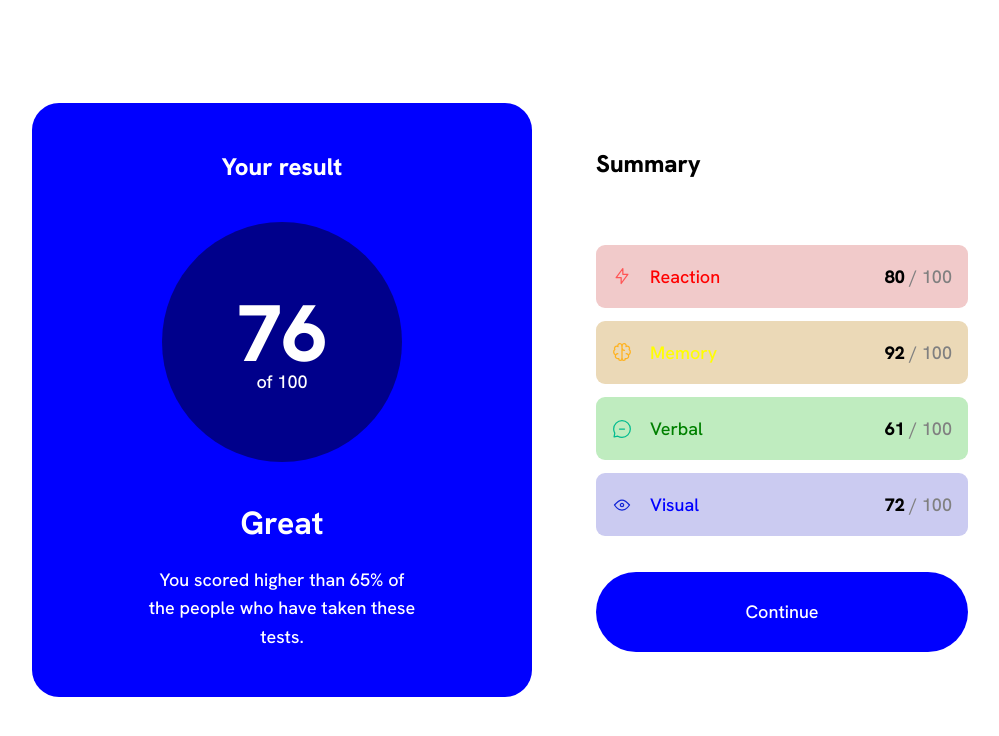
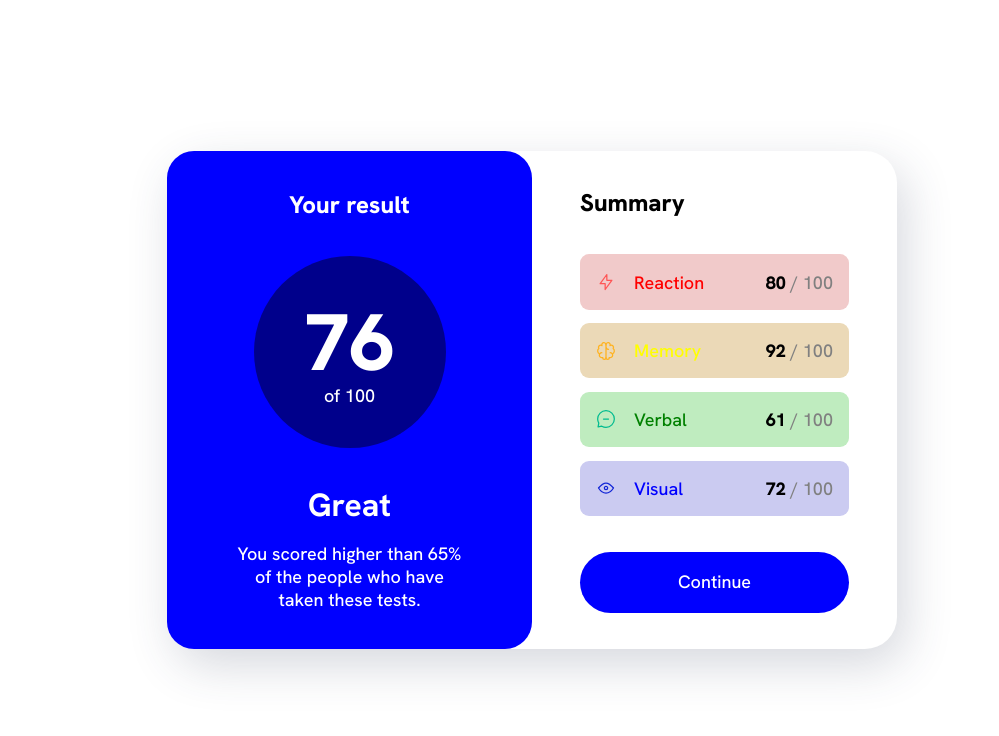
Before and after one commit to nivancheva/result-summary-component-react, a React (Create React App) app: page / in a window 1280 px wide. Shown: the top 736 px of the page, without its empty margins (108-1107 px from the left). Built offline with nearby package versions, Linux system fonts and the light colour scheme.

Commit message:
add box shadow

```diff
--- a/src/App.css
+++ b/src/App.css
@@ -28,13 +28,13 @@ body {
     border-radius: 0 0 1.25em 1.25em;
     overflow: hidden;
     text-align: center;
-    line-height: 1.6;
 
     color: white;
 
     display: grid;
     gap: 2em;
-    padding: 2.5em;
+    padding: 2em;
+    justify-content: center;
 }
 
 .results h1 {
@@ -45,13 +45,14 @@ body {
 .result-score {
     background-color: darkblue;
     border-radius: 50%;
-    width: 15rem;
+    width: 12rem;
     margin-inline: auto;
     aspect-ratio: 1 / 1;
-    line-height: 1;
+    line-height: 1.1;
 
     display: grid;
     place-content: center;
+
 }
 
 .result-score span {
@@ -69,7 +70,7 @@ body {
 }
 
 .summary {
-    padding: 2.5em;
+    padding: 2em;
     display: grid;
     gap: 2em;
 }
@@ -86,15 +87,19 @@ body {
     margin: 0;
 }
 
-button {
+.btn {
     cursor: pointer;
     border: 0;
     border-radius: 100vw;
-    line-height: 1;
+    line-height: 1.6;
     background-color: blue;
     color: white;
 
     padding: 1rem 2rem;
+}
+
+.btn:hover {
+    background-color: red;
 }
 
 @media (min-width:800px) {
@@ -106,17 +111,19 @@ button {
     .result-summary {
         display: grid;
         grid-template-columns: repeat(2, 1fr);
-        max-width: 1000px;
+        max-width: 730px;
 
         margin-inline: 2em;
+        border-radius: 2rem;
+        box-shadow: .5rem 1rem 3rem hsl(224, 30%, 27%, .2);
     }
 
     .results {
         border-radius: 1.5em;
-        padding: 2.5em 7.25rem;
+        padding: 2.125em 4rem;
     }
 
     .summary {
-        padding: 2.5em 4rem;
+        padding: 2em 3rem;
     }
 }
--- a/src/App.js
+++ b/src/App.js
@@ -28,7 +28,7 @@ function App() {
               )
             })}
           </div>
-          <button>Continue</button>
+          <button className='btn'>Continue</button>
         </div>
       </div>
     </main>
```
